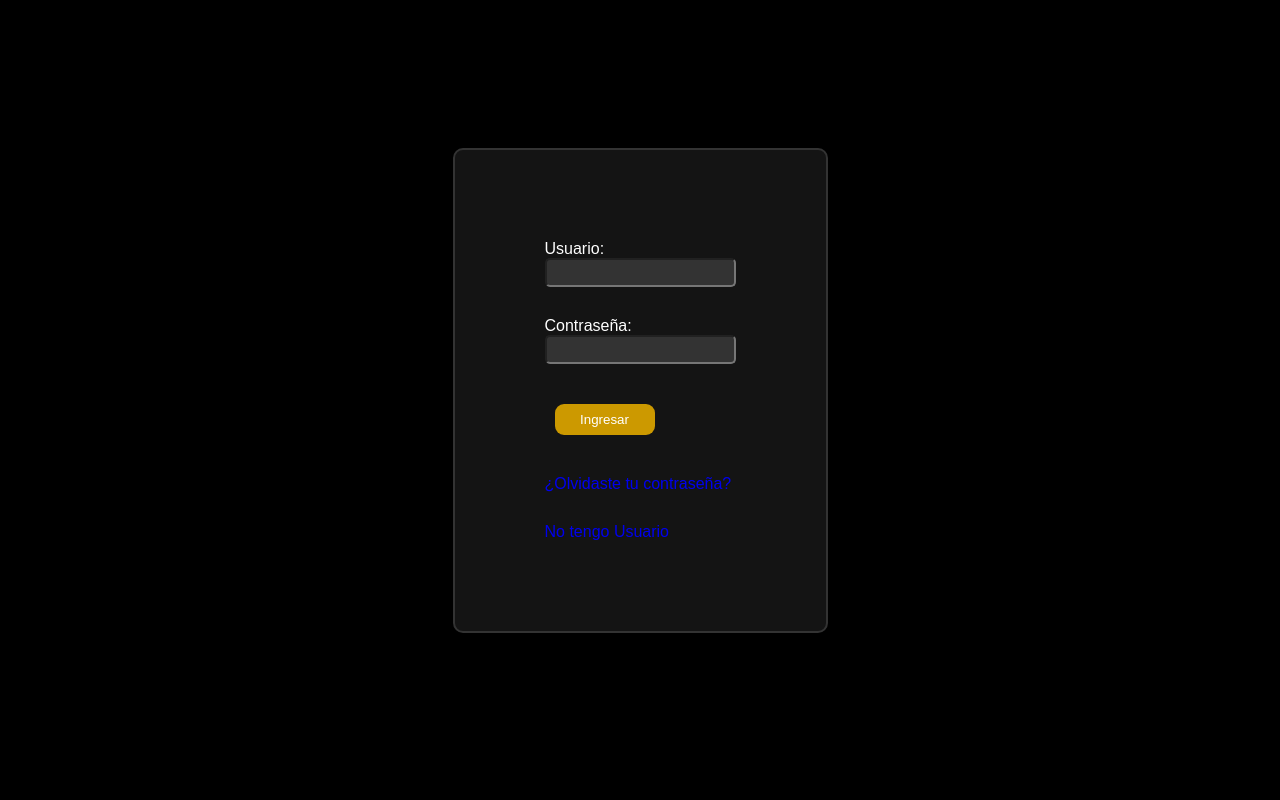
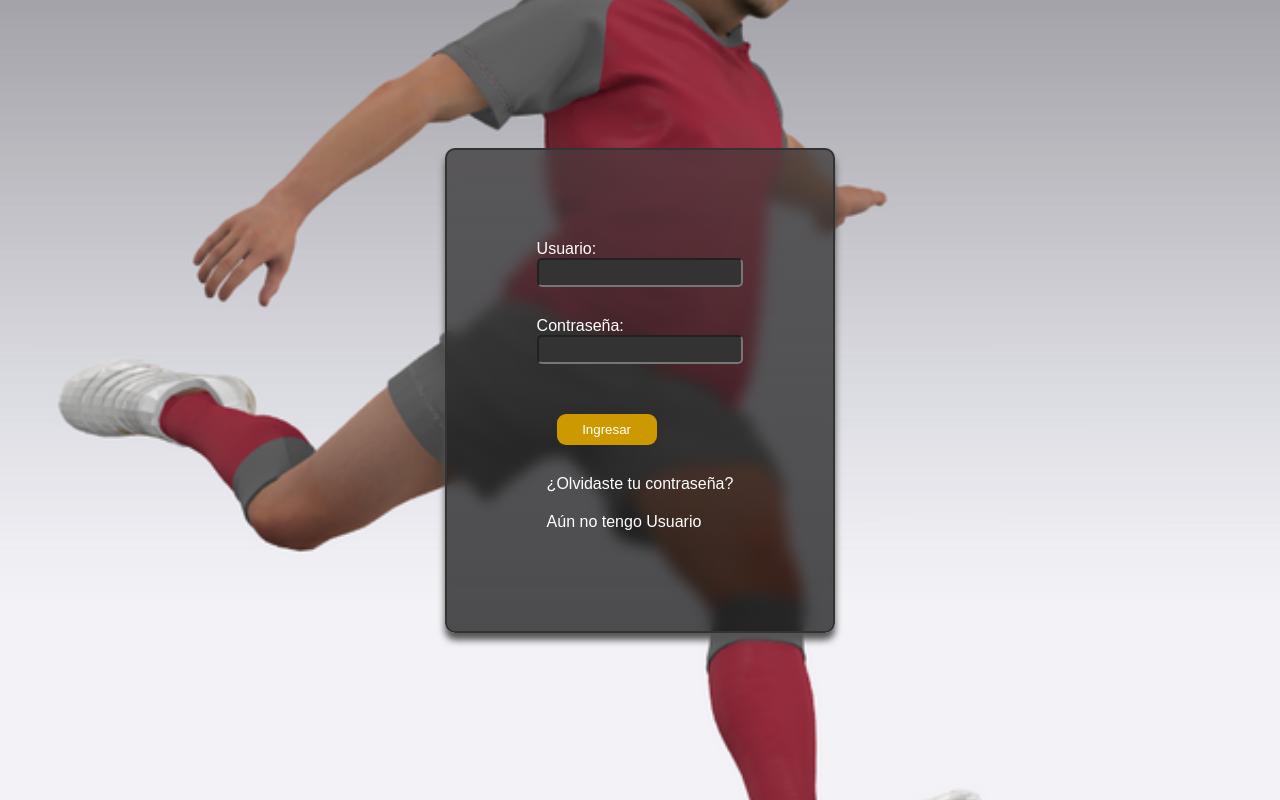
Before and after one commit to NahuelSGomez/proyecto-integrador-1, a plain HTML site: page login.html in a window 1280 px wide. Drawn offline with Linux system fonts and the light colour scheme.

Commit message:
actualizacion-1

```diff
--- a/assets/style.css
+++ b/assets/style.css
@@ -31,7 +31,6 @@ body {
 }
 
 span{
-    font-weight: bold;
     font-style: italic;
 }
 
@@ -159,9 +158,13 @@ nav {
 }
 
 .hero-info h1{
-    font-size: 36px;
+    font-size: 40px;
+    font-weight: 800;
 }
 
+.hero-info h1 span{
+    color: linear-gradient();
+}
 
 .hero-info p{
     font-size: 18px;
@@ -379,6 +382,7 @@ footer{
     width: 100%;
     justify-content: center;
     align-items: center;
+    background: url(./beckham.webp) no-repeat center/cover;
 }
 
 .form-login form{
@@ -386,10 +390,13 @@ footer{
     flex-direction: column;
     border: 2px solid var(--primary);
     border-radius: 10px;
-    background: rgb(20, 20, 20);
     padding: 90px;
     gap: 30px;
     margin-bottom: 20px;
+    background: linear-gradient(0deg, rgba(15, 15, 15, 0.733) 0%, rgba(63, 61, 61, 0.795) 100%);
+    backdrop-filter: blur(7px) saturate(180%);
+    -webkit-backdrop-filter: blur(7px) saturate(180%);
+    box-shadow: 0 7px 7px 0 rgb(85, 84, 84);
 }
 
 .user,
@@ -406,3 +413,14 @@ form input{
     border-radius: 5px;
     padding: 5px;
 }
+
+.form-bottom {
+    display: flex;
+    flex-direction: column;
+    margin: 10px;
+    gap: 20px;
+}
+
+.form-bottom a{
+    color: var(--primary-text);
+}
--- a/login.html
+++ b/login.html
@@ -17,9 +17,11 @@
                 <label for="password">Contraseña: </label>
                 <input type="password" name="password" id="password">
             </div>
-            <button class="btn">Ingresar</button>
-            <p><a href="#">¿Olvidaste tu contraseña?</a></p>
-            <p><a href="#">No tengo Usuario</a></p>
+            <div class="form-bottom">
+                <button class="btn">Ingresar</button>
+                <p><a href="#">¿Olvidaste tu contraseña?</a></p>
+                <p><a href="#">Aún no tengo Usuario</a></p>
+            </div>
         </form>
     </div>
 </body>
```
Also changed, not shown: index.html (+5 -5 lines).
